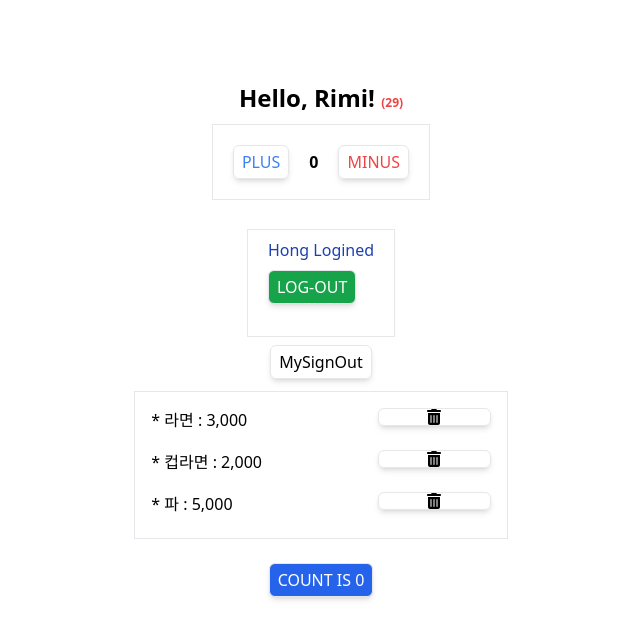
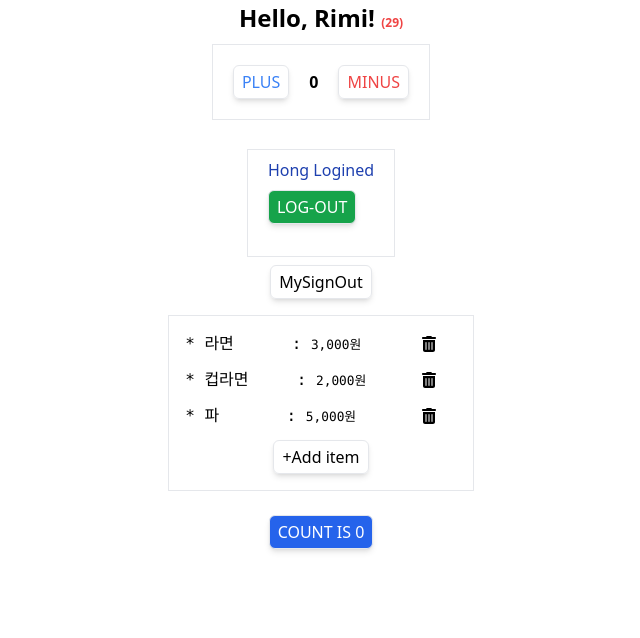
Before and after one commit to yermxx/sesac-practice, a React (Vite) app in the folder React/rbvite/: page / in a window 1280 px wide. Shown: the top 638 px of the page, without its empty margins (319-959 px from the left). Built offline with nearby package versions, Linux system fonts and the light colour scheme.

Commit message:
✨ (React) add saveCartItem

```diff
--- a/React/rbvite/src/App.tsx
+++ b/React/rbvite/src/App.tsx
@@ -17,7 +17,7 @@ export type LoginUser = {
   name: string;
 };
 
-type CartItem = {
+export type CartItem = {
   id: number;
   name: string;
   price: number;
@@ -39,6 +39,11 @@ function App() {
   const login = ({ id, name }: LoginUser) =>
     setSession({ ...session, loginUser: { id, name } });
 
+  const addCartItem = (name: string, price: number) => {
+    const id = Math.max(...session.cart.map(({ id }) => id), 0) + 1;
+    setSession({ ...session, cart: [...session.cart, { id, name, price }] });
+  };
+
   const removeCartItem = (itemId: number) =>
     setSession({
       ...session,
@@ -49,7 +54,7 @@ function App() {
   const minusCount = () => setCount(count - 1);
 
   return (
-    <div className='m-20 grid place-items-center'>
+    <div className='grid place-items-center'>
       <Hello
         name='Rimi!'
         age={29}
@@ -63,6 +68,7 @@ function App() {
       <My
         session={session}
         logout={logout}
+        addCartItem={addCartItem}
         removeCartItem={removeCartItem}
         login={login}
       />
--- a/React/rbvite/src/components/My.tsx
+++ b/React/rbvite/src/components/My.tsx
@@ -3,25 +3,63 @@ import Profile from './Profile';
 import Login from './Login';
 import Button from './atoms/Button';
 import { FaTrashCan } from 'react-icons/fa6';
-import { useRef } from 'react';
+import { FormEvent, useRef, useState } from 'react';
+import Input from './atoms/Input';
 
 type Props = {
   session: Session;
   logout: () => void;
   login: ({ id, name }: LoginUser) => void;
+  addCartItem: (name: string, price: number) => void;
   removeCartItem: (id: number) => void;
 };
 
-export default function My({ session, logout, login, removeCartItem }: Props) {
+export default function My({
+  session,
+  logout,
+  login,
+  addCartItem,
+  removeCartItem,
+}: Props) {
+  const [isEditing, setIsEditing] = useState(false);
   // const { id, name } = session.loginUser || { id: 0, name: '' };
+
   const logoutButtonRef = useRef<HTMLButtonElement>(null);
+  const nameRef = useRef<HTMLInputElement>(null);
+  const priceRef = useRef<HTMLInputElement>(null);
+
+  const toggleEditing = () => setIsEditing((pre) => !pre);
+
+  const saveItem = (e: FormEvent<HTMLFormElement>) => {
+    e.preventDefault();
+    const name = nameRef.current?.value;
+    const price = priceRef.current?.value;
+
+    if (!name) {
+      alert('상품명을 입력하세요!');
+      return nameRef.current?.focus();
+    } else if (!price) {
+      alert('상품 가격을 입력하세요!');
+      return priceRef.current?.focus();
+    }
+
+    addCartItem(name, +price);
+
+    // save한 뒤 input 초기화
+    nameRef.current.value = '';
+    priceRef.current.value = '';
+    nameRef.current?.focus();
+  };
 
   return (
     <>
       {session.loginUser?.id ? (
         <>
           <Profile session={session} logout={logout} ref={logoutButtonRef} />
-          <Button onClick={() => logoutButtonRef.current?.click()}>
+          <Button
+            onClick={() => logoutButtonRef.current?.click()}
+            className='mb-4'
+          >
             MySignOut
           </Button>
         </>
@@ -29,17 +67,49 @@ export default function My({ session, logout, login, removeCartItem }: Props) {
         <Login login={login} />
       )}
 
-      <ul className='mb-6 w-1/3 space-y-3 border p-4'>
-        {session.cart.map(({ id, name, price }) => (
-          <li key={id} className='grid grid-cols-3 justify-around'>
-            <span className='col-span-2'>
-              * {name} : {price.toLocaleString()}
-            </span>
-            <Button onClick={() => removeCartItem(id)} className='py-0'>
-              <FaTrashCan />
+      <ul className='mb-6 w-auto space-y-3 border p-4'>
+        {session.cart?.length ? (
+          session.cart.map(({ id, name, price }) => (
+            <li key={id} className='grid grid-cols-3 justify-around'>
+              <span className='col-span-2 whitespace-pre font-mono'>
+                * {name.padEnd(8)}: <small>{price.toLocaleString()}원</small>
+              </span>
+              <button
+                onClick={() => removeCartItem(id)}
+                className='mx-5 ml-auto'
+              >
+                <FaTrashCan />
+              </button>
+            </li>
+          ))
+        ) : (
+          <li className='text-slate-500'>There is no items.</li>
+        )}
+        <li className='mt-3 text-center'>
+          {isEditing ? (
+            // data를 받는 부분은 form
+            <form onSubmit={saveItem} className='mt-3 flex gap-3'>
+              <Input
+                ref={nameRef}
+                type='text'
+                placeholder='item name...'
+                className='mx-2 border'
+              />
+              <Input ref={priceRef} type='number' placeholder='item price...' />
+              <Button type='reset' onClick={toggleEditing}>
+                Cancel
+              </Button>
+              <Button type='submit' className='btn-primary'>
+                Save
+              </Button>
+            </form>
+          ) : (
+            // onClick={() => setIsEditing(true)}을 변수로 더 깔끔하게 처리
+            <Button onClick={toggleEditing} className='mx-auto'>
+              +Add item
             </Button>
-          </li>
-        ))}
+          )}
+        </li>
       </ul>
     </>
   );
--- a/React/rbvite/src/components/atoms/Button.tsx
+++ b/React/rbvite/src/components/atoms/Button.tsx
@@ -5,10 +5,10 @@ type Props = {
   onClick?: () => void;
   className?: string;
   children: ReactNode;
-};
+} & React.ButtonHTMLAttributes<HTMLButtonElement>;
 
 export default function Button({
-  type,
+  type = 'button',
   children,
   onClick = () => {},
   className = '',
@@ -17,7 +17,7 @@ export default function Button({
     <button
       type={type}
       onClick={onClick}
-      className={`btn ${className} mb-3 flex items-center justify-center normal-case`}
+      className={`btn flex items-center justify-center normal-case ${className}`}
     >
       {children}
     </button>
--- a/React/rbvite/src/components/atoms/Input.tsx
+++ b/React/rbvite/src/components/atoms/Input.tsx
@@ -1,4 +1,4 @@
-import { ChangeEvent } from 'react';
+import { ChangeEvent, forwardRef } from 'react';
 
 type Props = {
   type?: string;
@@ -6,23 +6,22 @@ type Props = {
   onChange?: (e: ChangeEvent<HTMLInputElement>) => void;
   placeholder?: string;
   value?: number | string;
-};
+  className?: string;
+} & React.InputHTMLAttributes<HTMLInputElement>;
 
-export default function Input({
-  type = 'text',
-  id,
-  onChange,
-  placeholder,
-  value,
-}: Props) {
+const Input = forwardRef<HTMLInputElement, Props>(
+  ({ type = 'text', className = '', ...props }, ref) => {
     return (
       <input
+        ref={ref}
         type={type}
-      id={id}
-      onChange={onChange}
-      placeholder={placeholder}
-      value={value}
-      className='ring-1x rounded-md border px-2'
+        className={`ring-1x rounded-md border px-2 ${className}`}
+        {...props}
       />
     );
   }
+);
+
+Input.displayName = 'Input';
+
+export default Input;
```
Lines whose indentation alone changed are shown as unchanged.
